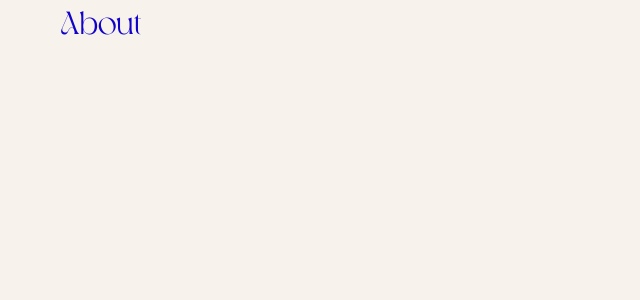
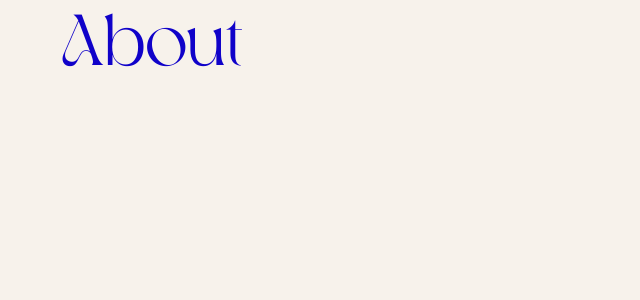
Before and after one commit to lisamarieandersson/showcase-pro, a React (Vite) app: page /about in a window 1280 px wide. Shown: the top 300 px of the page, without its empty margins (0-640 px from the left). Built offline with nearby package versions, Linux system fonts and the light colour scheme.

Commit message:
add css classnames

```diff
--- a/src/pages/about-page/AboutPage.tsx
+++ b/src/pages/about-page/AboutPage.tsx
@@ -4,7 +4,7 @@ import './AboutPage.scss';
 function AboutPage() {
   return (
     <div className="about-page">
-      <h1>About</h1>
+      <h1 className="about-page__heading">About</h1>
     </div>
   );
 }
```
